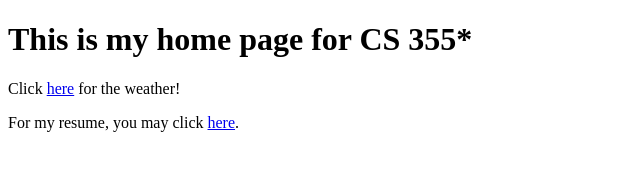
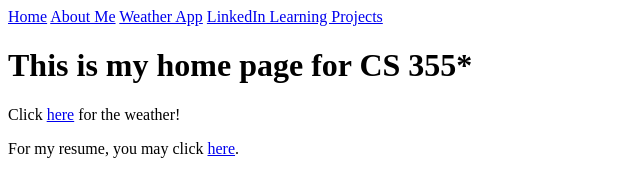
Before and after one commit to hafsu-specs/hafsu-specs.github.io, a plain HTML site: page index.html in a window 1280 px wide. Shown: the whole page, without its empty margins (0-640 px from the left). Drawn offline with Linux system fonts and the light colour scheme.

Commit message:
for the navbar!

```diff
--- a/index.html
+++ b/index.html
@@ -2,6 +2,12 @@
 <html>
 <title>CS 355 Home Page</title>
 <body>
+<nav class="nav nav-pills flex-column flex-sm-row">
+    <a class="flex-sm-fill text-sm-center nav-link active" href="https://hafsu-specs.github.io/">Home</a>
+    <a class="flex-sm-fill text-sm-center nav-link" href="https://hafsu-specs.github.io/resume.html">About Me</a>
+    <a class="flex-sm-fill text-sm-center nav-link" href="https://hafsu-specs.github.io/weatherapp2.html">Weather App</a>
+    <a class="flex-sm-fill text-sm-center nav-link disabled" href="#">LinkedIn Learning Projects</a>
+</nav>
 <h1>This is my home page for CS 355*</h1>
 <p>Click <a href="https://hafsu-specs.github.io/weatherapp2.html">here</a> for the weather!</p>
 <p> For my resume, you may click <a href="https://hafsu-specs.github.io/resume.html">here</a>.</p>
```
